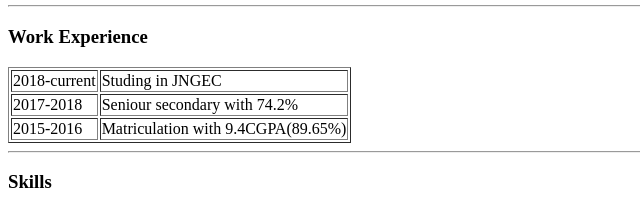
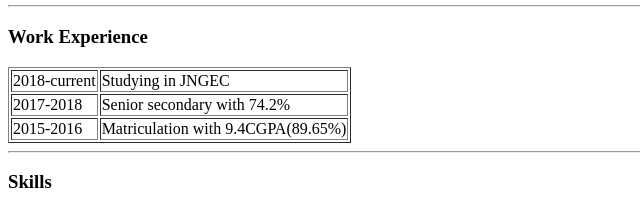
Before and after one commit to ankitdhiman47704/CV, a plain HTML site: page index.html in a window 1280 px wide. Shown: the part 281-490 px from the top of the page, 0-640 px from the left. Drawn offline with Linux system fonts and the light colour scheme.

Commit message:
Update index.html

```diff
--- a/index.html
+++ b/index.html
@@ -33,11 +33,11 @@
     <table border="1">
         <tr>
             <td>2018-current</td>
-            <td>Studing in JNGEC</td>
+            <td>Studying in JNGEC</td>
         </tr>
         <tr>
             <td>2017-2018</td>
-            <td>Seniour secondary with 74.2%</td>
+            <td>Senior secondary with 74.2%</td>
         </tr>
         <tr>
             <td>2015-2016</td>
```
